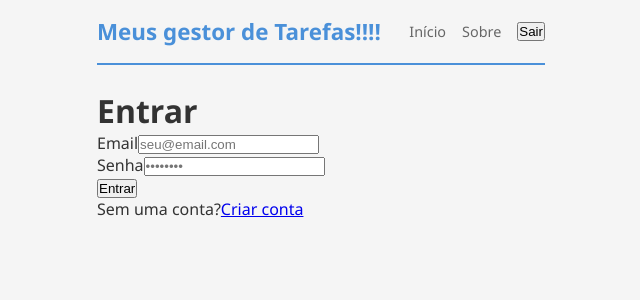
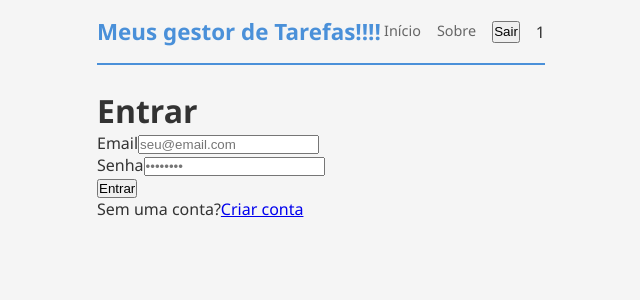
Before and after one commit to rafael-otto/pwa-app-lista, a Vue app: page /login in a window 1280 px wide. Shown: the top 300 px of the page, without its empty margins (319-959 px from the left). Built offline with nearby package versions, Linux system fonts and the light colour scheme; no server answers; sample sign-in values are in the browser's storage.

Commit message:
FEAT: Exibindo email do usuário logado no cabeçalho

```diff
--- a/src/components/AppHeader.vue
+++ b/src/components/AppHeader.vue
@@ -5,15 +5,12 @@
     <h1>Meus gestor de Tarefas!!!!</h1>
 
     <nav>
+      <router-link to="/">Início</router-link>
+      <router-link to="/about">Sobre</router-link>
 
-      <router-link to="/">Início</router-link>
+      <button v-if="authStore.isAuthenticated" class="logout-btn" @click="handleLogout">Sair</button>
 
-      <router-link to="/about">Sobre</router-link>
-      <button v-if="authStore.isAuthenticated" class="logout-btn" @click="handleLogout">
-        Sair
-
-      </button>
-
+      <span v-if="authStore.userEmail" class="user-email">{{ authStore.userEmail }}</span>
     </nav>
 
   </header>
--- a/src/stores/auth.js
+++ b/src/stores/auth.js
@@ -7,6 +7,17 @@ export const useAuthStore = defineStore('auth', () => {
   const refreshToken = ref(localStorage.getItem('refresh_token'))
 
   const isAuthenticated = computed(() => !!accessToken.value)
+  const userEmail = computed(() => {
+    if (!accessToken.value) {
+      return null
+    }
+
+    try {
+      const payload = JSON.parse(atob(accessToken.value.split('.')[1]))
+      return payload.sub
+    } catch (error) {
+      return null
+    }})
 
   async function login(email, password) {
     const { data } = await authApi.login(email, password)
@@ -23,5 +34,5 @@ export const useAuthStore = defineStore('auth', () => {
     localStorage.removeItem('refresh_token')
   }
 
-  return { accessToken, refreshToken, isAuthenticated, login, logout }
+  return { accessToken, refreshToken, isAuthenticated, login, logout, userEmail }
 })
```
